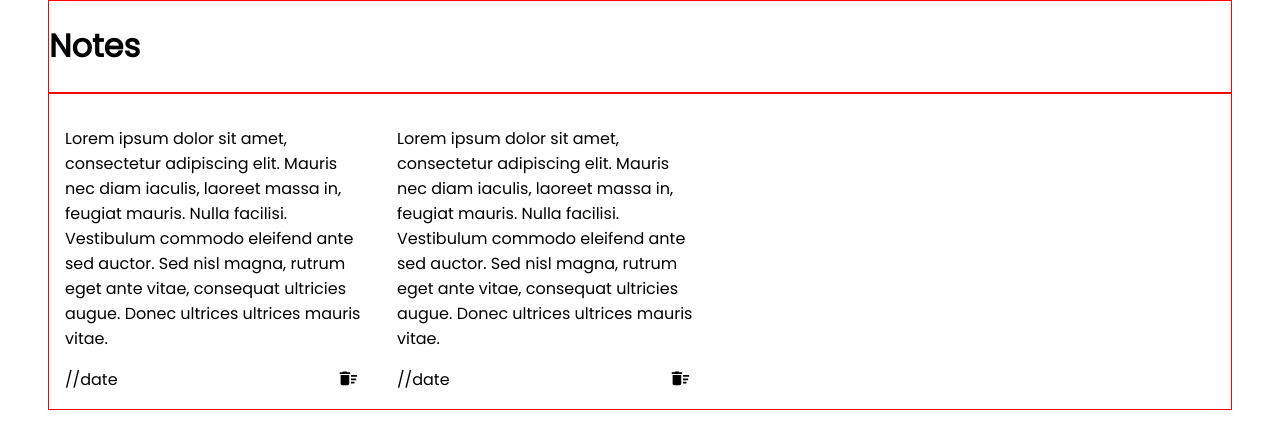
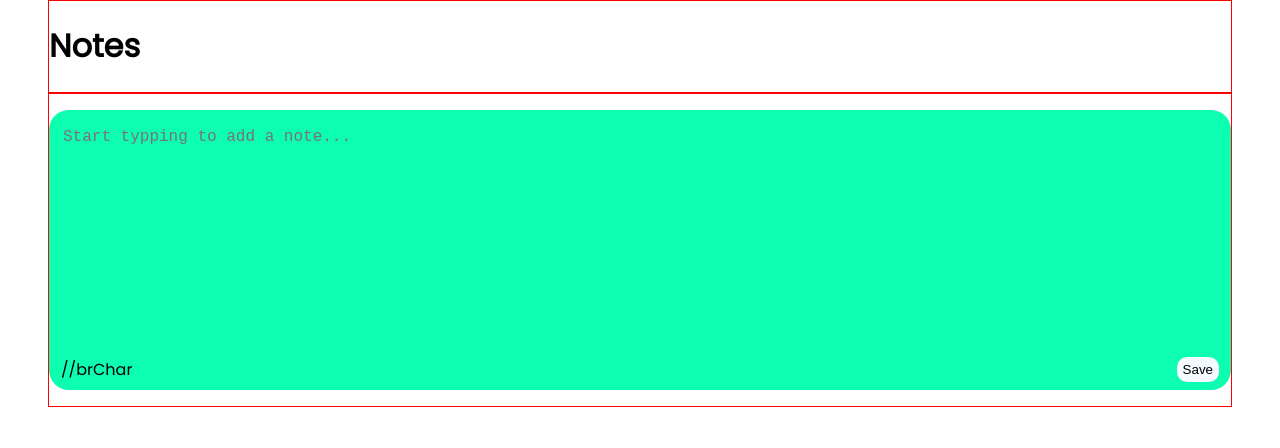
Before and after one commit to dimovv23/Notes-App, a React (Vite) app: page / in a window 1280 px wide. Shown: the top 448 px of the page. Built offline with nearby package versions, Linux system fonts and the light colour scheme.

Commit message:
Made the "Save Note" feature

```diff
--- a/src/App.css
+++ b/src/App.css
@@ -5,22 +5,62 @@
 }
 
 .notes-list {
-  display: flex;
-  flex-wrap: wrap;
-  max-width: 2400px;
+  display: grid;
+  gap: 1rem;
+  grid-template-columns: repeat(auto-fit, minmax(300px, 1fr));
   margin: 0 3rem;
   border: solid red 1px;
   height: fit-content;
 }
 
 .note {
-  max-width: 300px;
-  margin: 1rem 1rem;
+  display: flex;
+  flex-direction: column;
+  justify-content: space-between;
+  min-height: 280px;
+  margin: 1rem 0;
+  background-color: #7cc6fe;
+  border-radius: 20px;
+  padding: 0 0.75rem;
+}
+
+.new-note {
+  display: flex;
+  flex-direction: column;
+  justify-content: space-between;
+  min-height: 280px;
+  margin: 1rem 0;
+  background-color: #0dfdb1;
+  border-radius: 20px;
+  padding: 0 0.75rem;
+}
+
+.new-note textarea {
+  resize: none;
+  border: none;
+  margin: 1rem 0;
+  background-color: transparent;
+  font-size: 1rem;
+}
+
+.new-note div button {
+  background-color: #f4faff;
+  border-radius: 10px;
+}
+
+.new-note div button:hover {
+  background-color: #8789c0;
+  color: #f4faff;
+}
+
+.new-note textarea:focus {
+  outline: 0;
 }
 
 .note-footer {
   display: flex;
   justify-content: space-between;
+  margin-bottom: 0.5rem;
 }
 
 .note-footer button {
--- a/src/components/Note.jsx
+++ b/src/components/Note.jsx
@@ -1,14 +1,30 @@
 import { MdDeleteSweep } from "react-icons/md";
+import { useRef } from "react";
 
-export default function Note() {
+export default function Note({ content, input = false, onAdd }) {
+  const userInput = useRef();
+
+  function handleSave() {
+    const userContent = userInput.current.value;
+
+    if (userContent.trim() === "") {
+      //TODO: Modal for error message
+      return;
+    }
+
+    onAdd({
+      noteContent: userContent,
+    });
+
+    userInput.current.value = "";
+  }
+
   return (
+    <div>
+      {!input && (
         <div className="note">
-      <p>
-        Lorem ipsum dolor sit amet, consectetur adipiscing elit. Mauris nec diam
-        iaculis, laoreet massa in, feugiat mauris. Nulla facilisi. Vestibulum
-        commodo eleifend ante sed auctor. Sed nisl magna, rutrum eget ante
-        vitae, consequat ultricies augue. Donec ultrices ultrices mauris vitae.
-      </p>
+          {" "}
+          <p>{content}</p>
           <div className="note-footer">
             <span>//date</span>
             <button>
@@ -16,5 +32,24 @@ export default function Note() {
             </button>
           </div>
         </div>
+      )}
+      {input && (
+        <div className={input ? "new-note" : "note"}>
+          {" "}
+          <textarea
+            ref={userInput}
+            name=""
+            id=""
+            cols="32"
+            rows="10"
+            placeholder="Start typping to add a note..."
+          ></textarea>
+          <div className="note-footer">
+            <span>//brChar</span>
+            <button onClick={handleSave}>Save</button>
+          </div>
+        </div>
+      )}
+    </div>
   );
 }
--- a/src/components/NotesList.jsx
+++ b/src/components/NotesList.jsx
@@ -1,10 +1,31 @@
+import { useState } from "react";
 import Note from "./Note";
 
 export default function NotesList() {
+  const [notesState, setNotesState] = useState({
+    notes: [],
+  });
+
+  function handleAddNote(noteData) {
+    setNotesState((prevState) => {
+      const noteId = Math.random();
+      const newNote = {
+        ...noteData,
+        id: noteId,
+      };
+      return {
+        ...prevState,
+        notes: [newNote, ...prevState.notes],
+      };
+    });
+  }
+
   return (
     <div className="notes-list">
-      <Note></Note>
-      <Note></Note>
+      <Note input={true} onAdd={handleAddNote}></Note>
+      {notesState.notes.map((note) => (
+        <Note key={note.id} content={note.noteContent} />
+      ))}
     </div>
   );
 }
```
Lines whose indentation alone changed are shown as unchanged.
